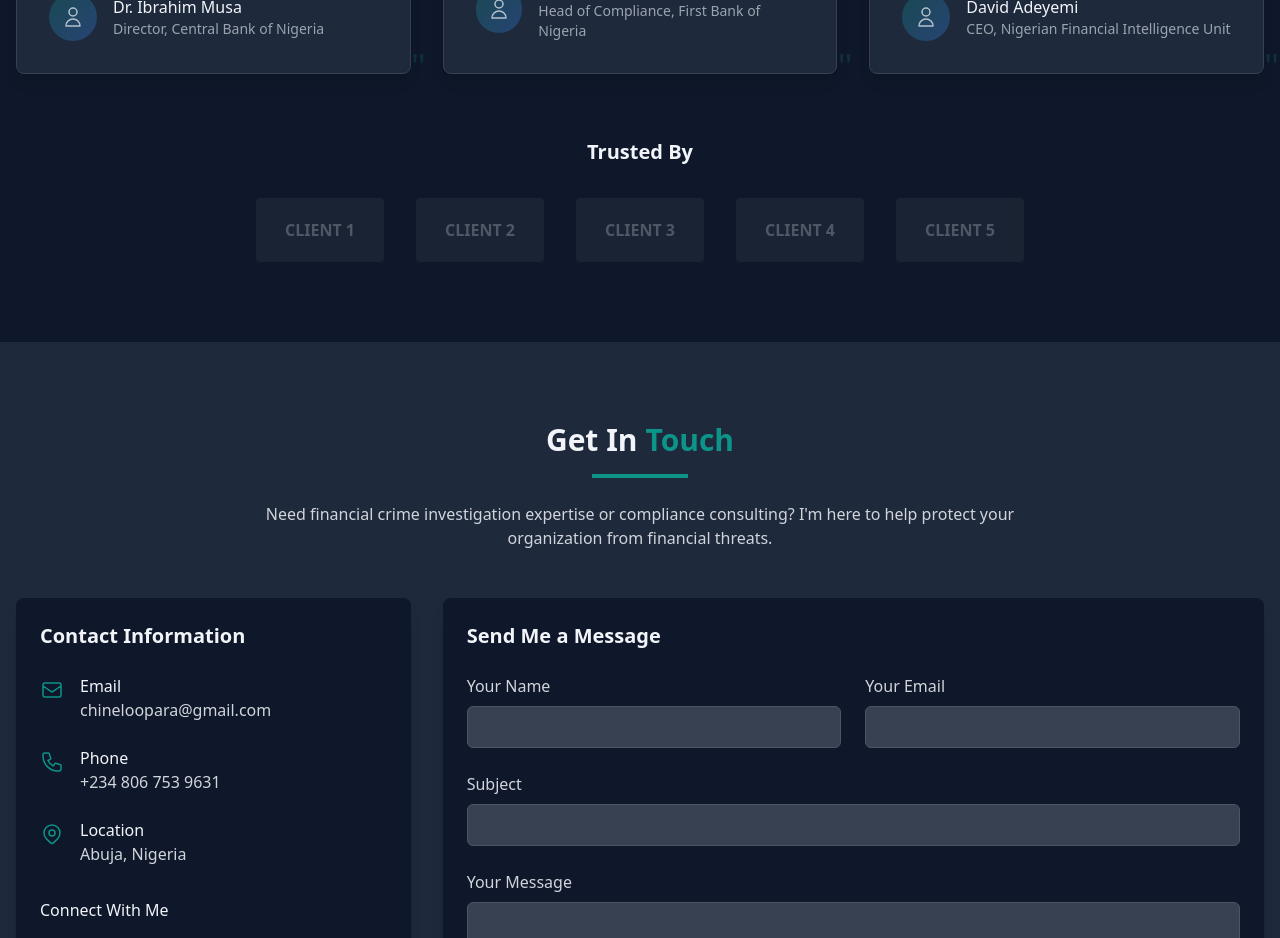
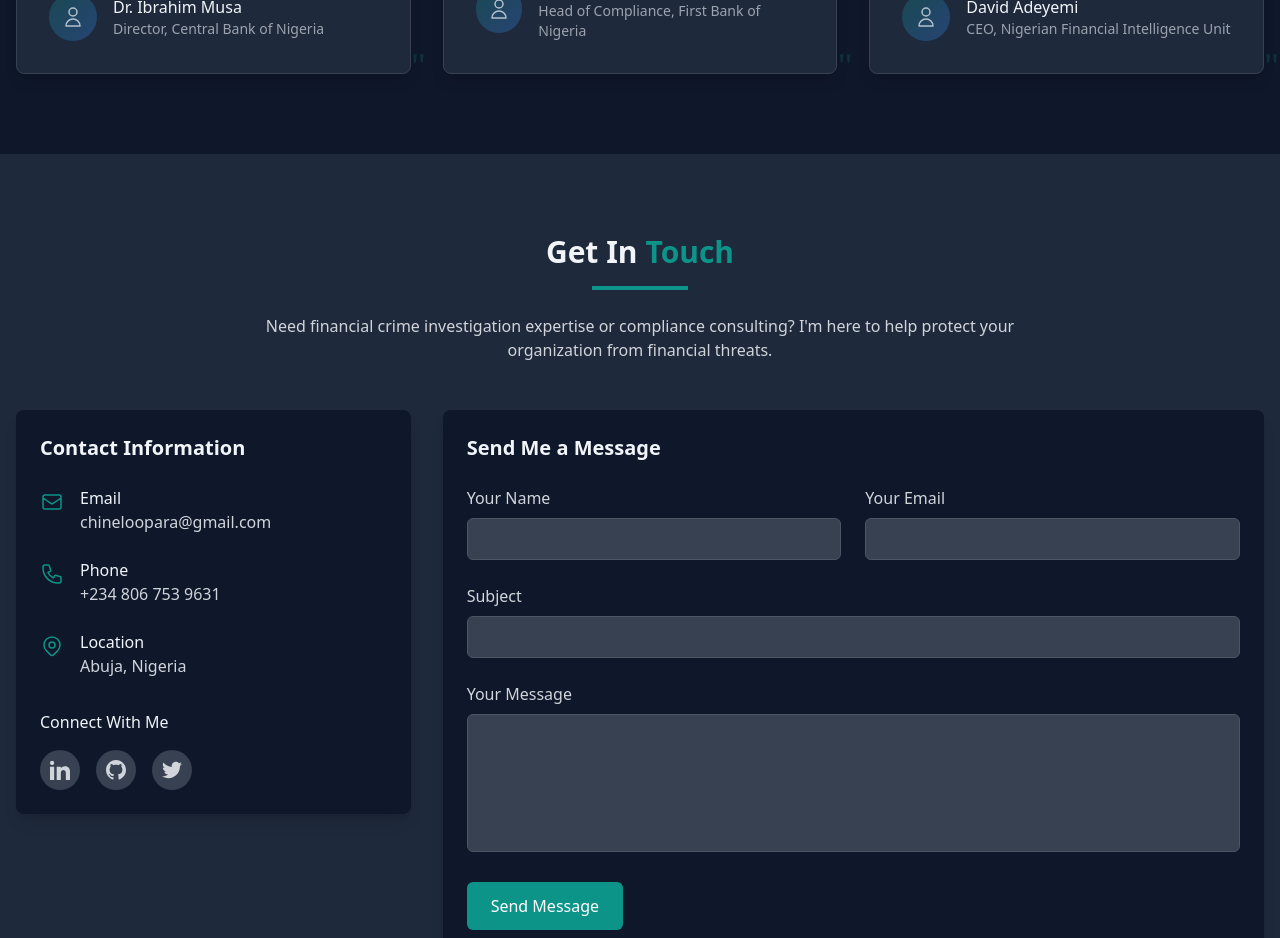
Before and after one commit to osazeejedi/nelo, a React (Vite) app in the folder nelo-portfolio/: page / in a window 1280 px wide. Shown: the part 5220-6158 px from the top of the page. Built offline with nearby package versions, Linux system fonts and the light colour scheme.

Commit message:
removed image placeholder for testimonials

```diff
--- a/nelo-portfolio/src/components/Testimonials.jsx
+++ b/nelo-portfolio/src/components/Testimonials.jsx
@@ -162,30 +162,6 @@ const Testimonials = () => {
             </motion.div>
           ))}
         </StaggeredList>
-
-        {/* Featured client logos (placeholders) */}
-        <FadeIn direction="up" delay={0.6} className="mt-16">
-          <h3 className="text-center text-xl font-semibold text-light mb-8">Trusted By</h3>
-          <div className="flex flex-wrap justify-center gap-8 opacity-70">
-            {[1, 2, 3, 4, 5].map((logo, index) => (
-              <motion.div
-                key={logo}
-                className="w-32 h-16 bg-gray-800 rounded flex items-center justify-center"
-                initial={{ opacity: 0, y: 20 }}
-                whileInView={{ opacity: 1, y: 0 }}
-                viewport={{ once: true }}
-                transition={{ delay: 0.7 + index * 0.1, duration: 0.5 }}
-                whileHover={{
-                  scale: 1.05,
-                  backgroundColor: "rgba(30, 41, 59, 1)",
-                  boxShadow: "0 4px 6px -1px rgba(0, 0, 0, 0.1), 0 2px 4px -1px rgba(0, 0, 0, 0.06)"
-                }}
-              >
-                <div className="text-gray-500 font-semibold">CLIENT {logo}</div>
-              </motion.div>
-            ))}
-          </div>
-        </FadeIn>
       </div>
     </section>
   );
```
